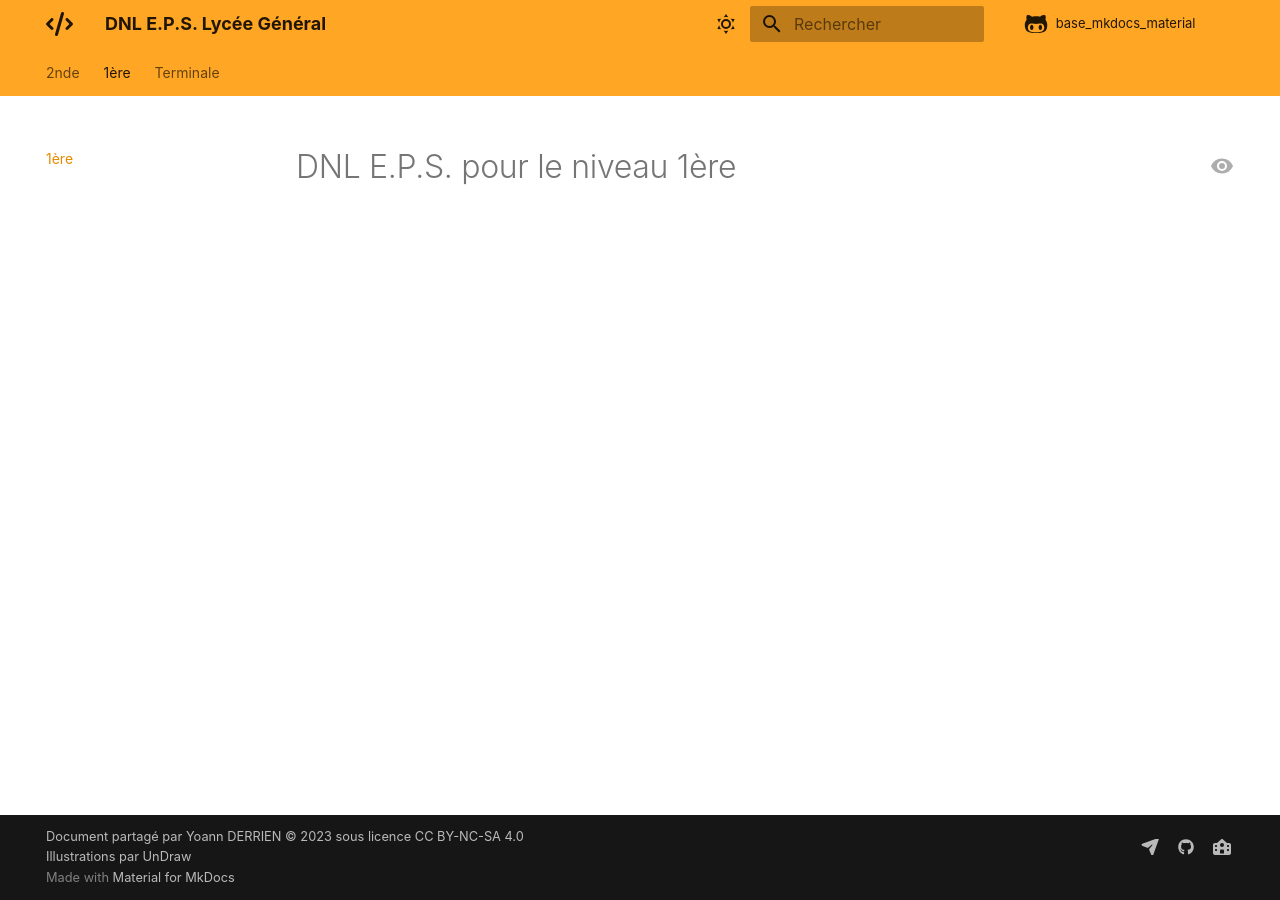
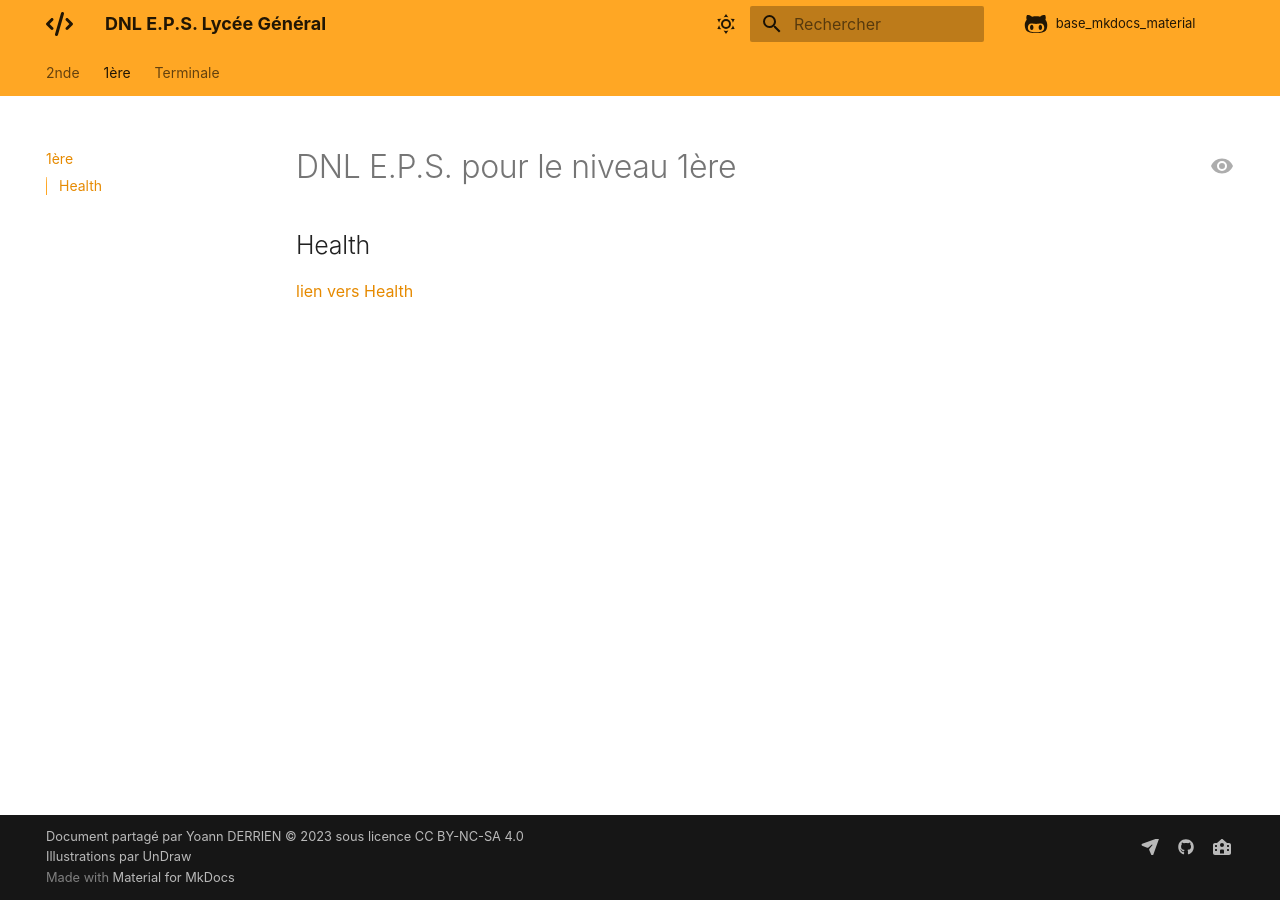
Before and after one commit to YDERRIEN29/DNL_EPS, an MkDocs documentation site: the page built from docs/1ere.md, in a window 1280 px wide. Built offline with MkDocs 1.6.1 and Material for MkDocs 9.7.7, drawn with Linux system fonts in a browser that asks for light colours; comment, search, counter and statistics services are not loaded.

Commit message:
Update 1ere.md

```diff
--- a/docs/1ere.md
+++ b/docs/1ere.md
@@ -1 +1,3 @@
 # DNL E.P.S. pour le niveau 1ère
+## Health
+[lien vers Health](./Health/Health.md)
```
